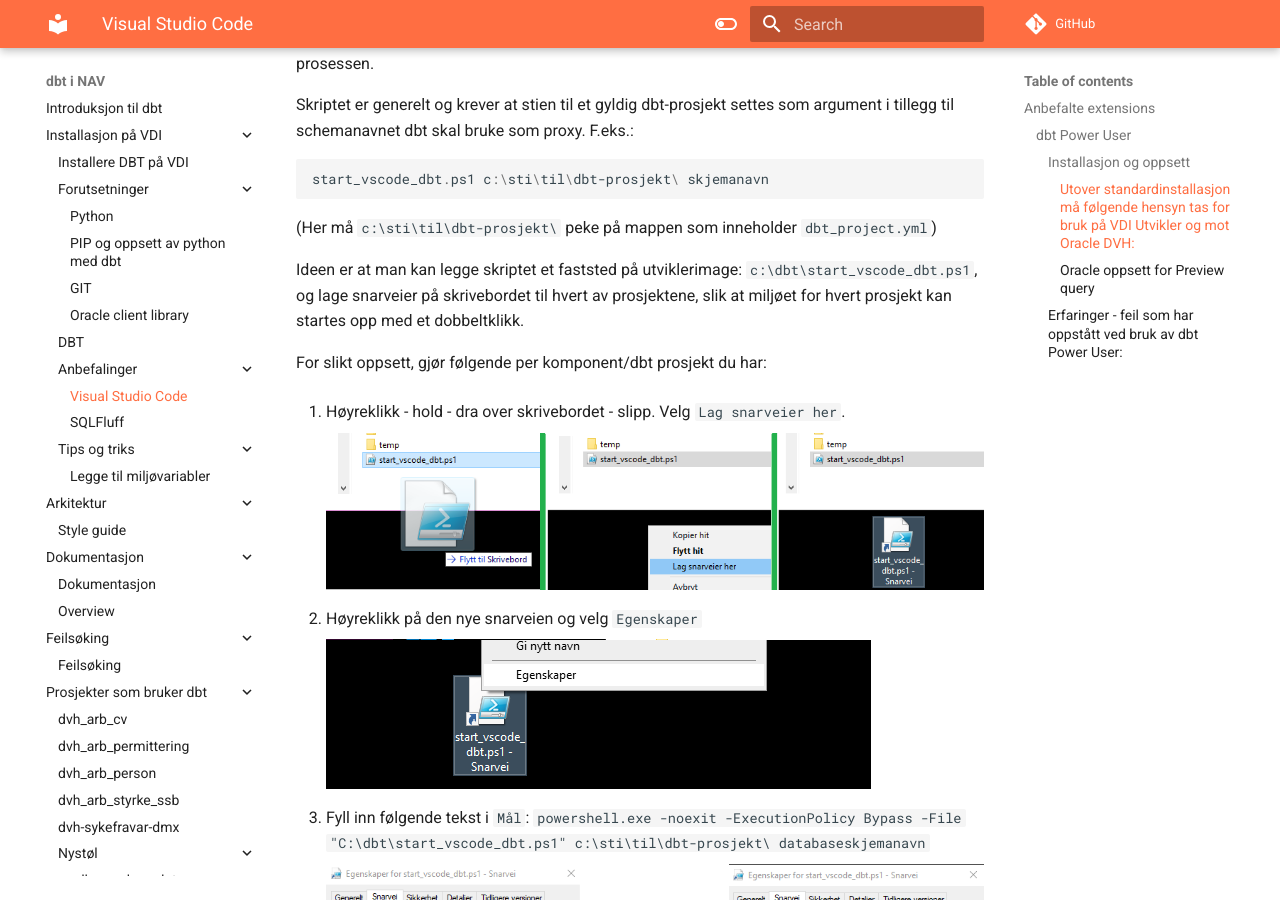
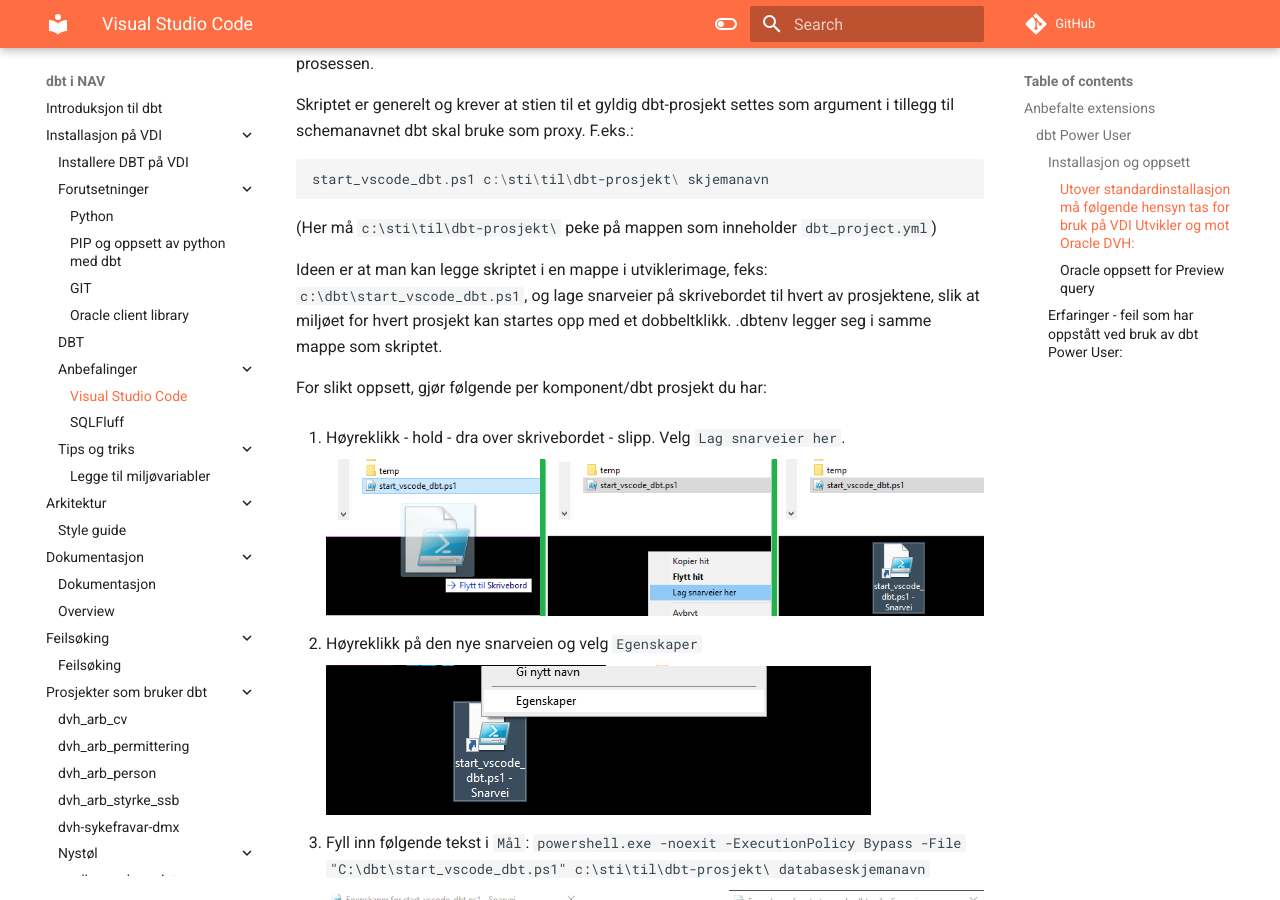
Before and after one commit to navikt/dbt-i-nav, an MkDocs documentation site: the page built from docs/Installasjon-på-VDI/vscode.md, in a window 1280 px wide and 900 px high, scrolled down 848 px. Built offline with MkDocs 1.6.1 and Material for MkDocs 9.7.7, drawn with Linux system fonts in a browser that asks for light colours; comment, search, counter and statistics services are not loaded.

Commit message:
Oppretter dbtenv samme sted som skriptet

```diff
--- a/docs/Installasjon-på-VDI/vscode.md
+++ b/docs/Installasjon-på-VDI/vscode.md
@@ -34,7 +34,7 @@
 
 (Her må `c:\sti\til\dbt-prosjekt\` peke på mappen som inneholder `dbt_project.yml`)
 
-Ideen er at man kan legge skriptet et faststed på utviklerimage: `c:\dbt\start_vscode_dbt.ps1`, og lage snarveier på skrivebordet til hvert av prosjektene, slik at miljøet for hvert prosjekt kan startes opp med et dobbeltklikk.
+Ideen er at man kan legge skriptet i en mappe i utviklerimage, feks: `c:\dbt\start_vscode_dbt.ps1`, og lage snarveier på skrivebordet til hvert av prosjektene, slik at miljøet for hvert prosjekt kan startes opp med et dobbeltklikk. .dbtenv legger seg i samme mappe som skriptet.
 
 For slikt oppsett, gjør følgende per komponent/dbt prosjekt du har:
 
```
